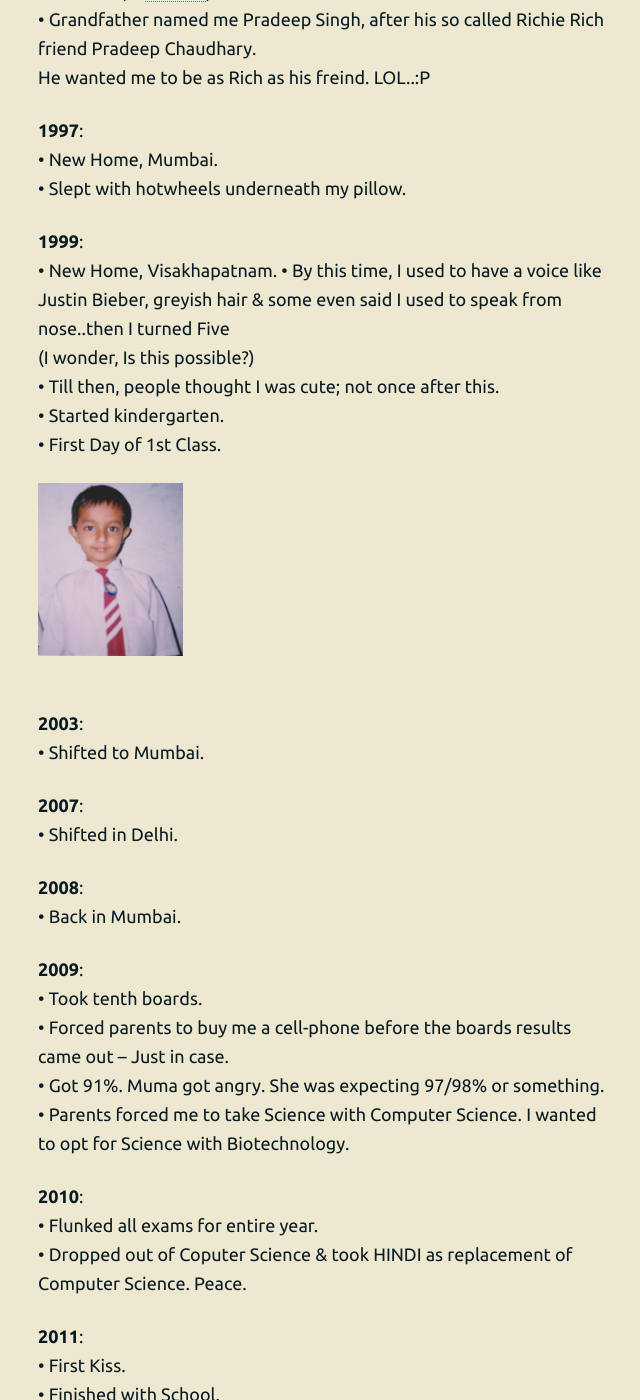
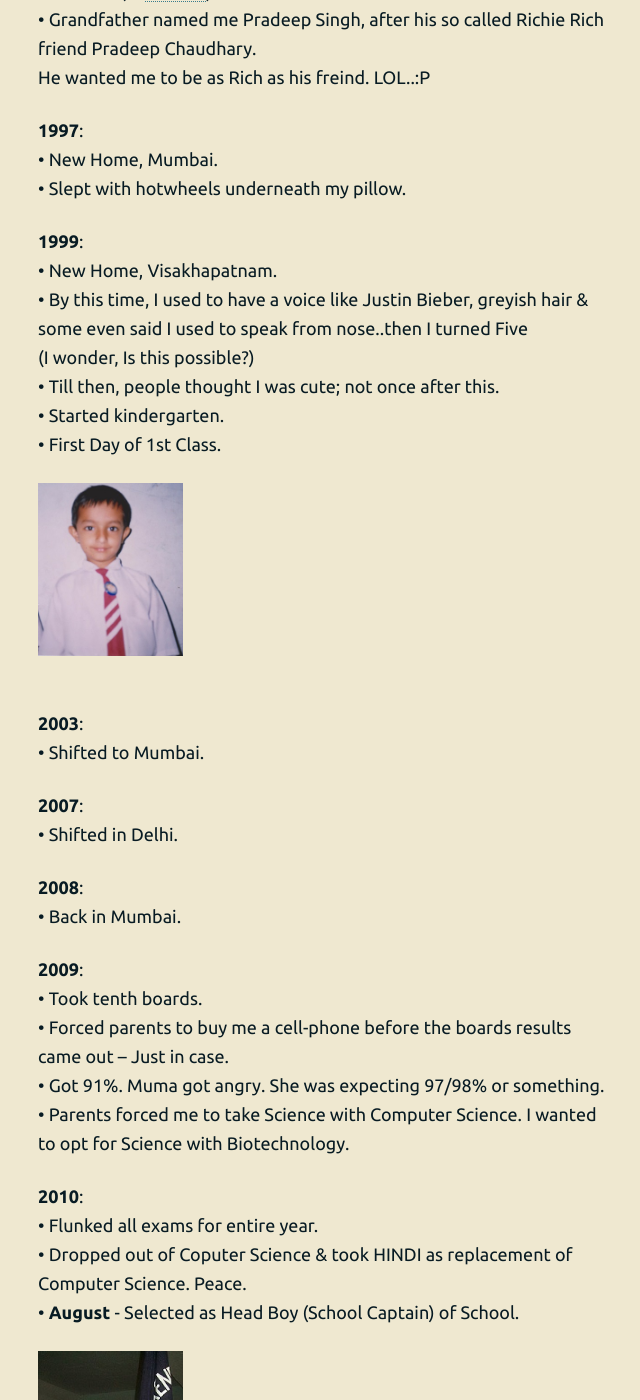
Before and after one commit to 93notes/93notes.github.io, a Jekyll site: the page built from timeline.html, in a window 1280 px wide and 1400 px high, scrolled down 401 px. Shown: the whole window, without its empty margins (313-953 px from the left). Built offline with Jekyll 4.4.1, drawn with Linux system fonts in a browser that asks for light colours; nearby versions of some CDN libraries.

Commit message:
Update timeline.html

```diff
--- a/timeline.html
+++ b/timeline.html
@@ -48,7 +48,7 @@ slug: timeline
 
 <p>
 <strong>1999</strong>: </br>
-&bull; New Home, Visakhapatnam.
+&bull; New Home, Visakhapatnam. </br>
 &bull; By this time, I used to have a voice like Justin Bieber, greyish hair &amp; some even said I used to speak from nose..then I turned Five </br>
 (I wonder, Is this possible?)</br>
 &bull; Till then, people thought I was cute; not once  after this. </br>
@@ -86,6 +86,9 @@ slug: timeline
 <strong>2010</strong>: </br>
 &bull; Flunked all exams for entire year. </br>
 &bull; Dropped out of Coputer Science &amp; took HINDI as replacement of Computer Science. Peace. </br>
+&bull; <strong>August </strong> - Selected as Head Boy (School Captain) of School. <div id="event-main" class="g one-whole cf">
+  <img width="25%" src="/images/personal/school-captain.jpg" alt="Pradeep Singh as School Captain"/>
+</div></br>
 </p>
 
 <p>
@@ -96,6 +99,6 @@ slug: timeline
 
 <p>
 <strong>2015</strong>: </br>
-<strong>June</strong> - Graduated from University of Mumbai with Bachelors of Engieering in Electronics &amp; Telecommunication. </br>
-<strong>July </strong> - Joined Raman Research Institute, Bangalore. </br>
+&bull; <strong>June</strong> - Graduated from University of Mumbai with Bachelors of Engieering in Electronics &amp; Telecommunication. </br>
+&bull; <strong>July </strong> - Joined Raman Research Institute, Bangalore. </br>
 </p>
```
